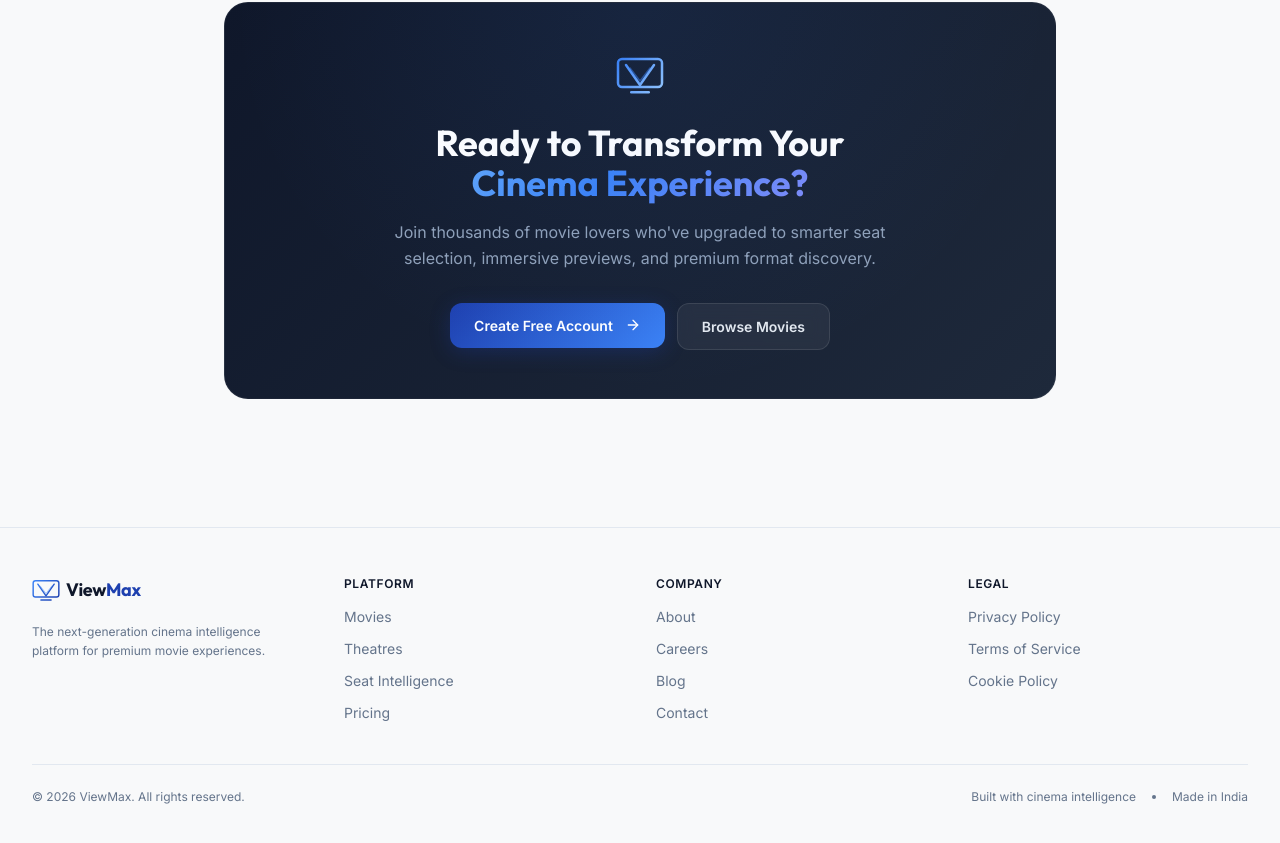
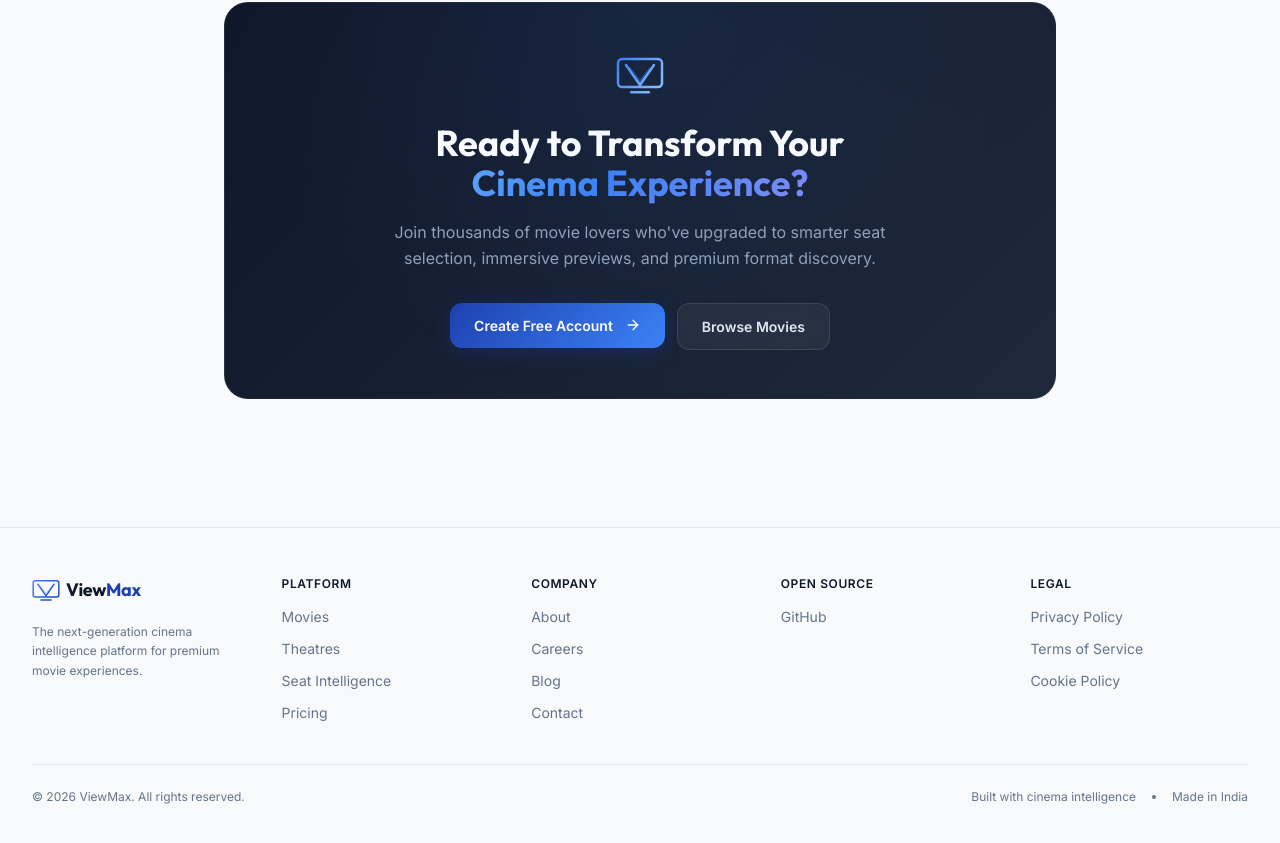
Before and after one commit to Palvash-kumar/ViewMax, a Next.js app in the folder frontend/: page / in a window 1280 px wide. Shown: the part 3790-4633 px from the top of the page. Built offline with nearby package versions, Linux system fonts and the light colour scheme; no server answers.

Commit message:
Added gitlink to footer

```diff
--- a/frontend/src/app/page.tsx
+++ b/frontend/src/app/page.tsx
@@ -688,9 +688,9 @@ export default function HomePage() {
       {/* ─── FOOTER ───────────────────────────────────────────────────── */}
       <footer className="border-t border-[var(--color-border)] py-12">
         <div className="max-w-7xl mx-auto px-4 sm:px-6 lg:px-8">
-          <div className="grid md:grid-cols-4 gap-8 mb-10">
+          <div className="grid grid-cols-2 md:grid-cols-5 gap-8 mb-10">
             {/* Brand */}
-            <div className="md:col-span-1">
+            <div className="col-span-2 md:col-span-1">
               <ViewMaxLogo variant="full" size="sm" />
               <p className="text-xs text-[var(--color-text-muted)] mt-3 leading-relaxed max-w-[240px]">
                 The next-generation cinema intelligence platform for premium movie experiences.
@@ -729,6 +729,21 @@ export default function HomePage() {
               </ul>
             </div>
             <div>
+              <h4 className="text-xs font-semibold uppercase tracking-wider text-[var(--color-text-primary)] mb-3">Open Source</h4>
+              <ul className="space-y-2">
+                <li>
+                  <a
+                    href="https://github.com/Palvash-kumar/ViewMax"
+                    target="_blank"
+                    rel="noopener noreferrer"
+                    className="text-sm text-[var(--color-text-muted)] hover:text-[var(--color-text-primary)] transition-colors"
+                  >
+                    GitHub
+                  </a>
+                </li>
+              </ul>
+            </div>
+            <div>
               <h4 className="text-xs font-semibold uppercase tracking-wider text-[var(--color-text-primary)] mb-3">Legal</h4>
               <ul className="space-y-2">
                 {['Privacy Policy', 'Terms of Service', 'Cookie Policy'].map((item) => (
```
